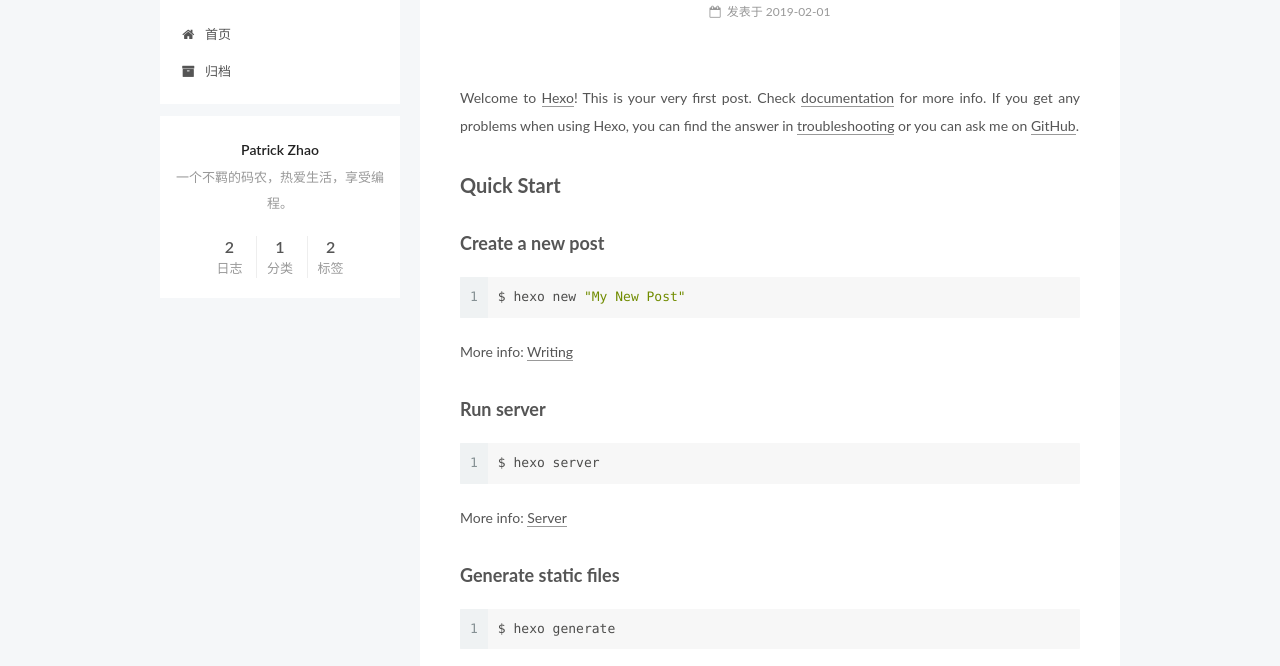
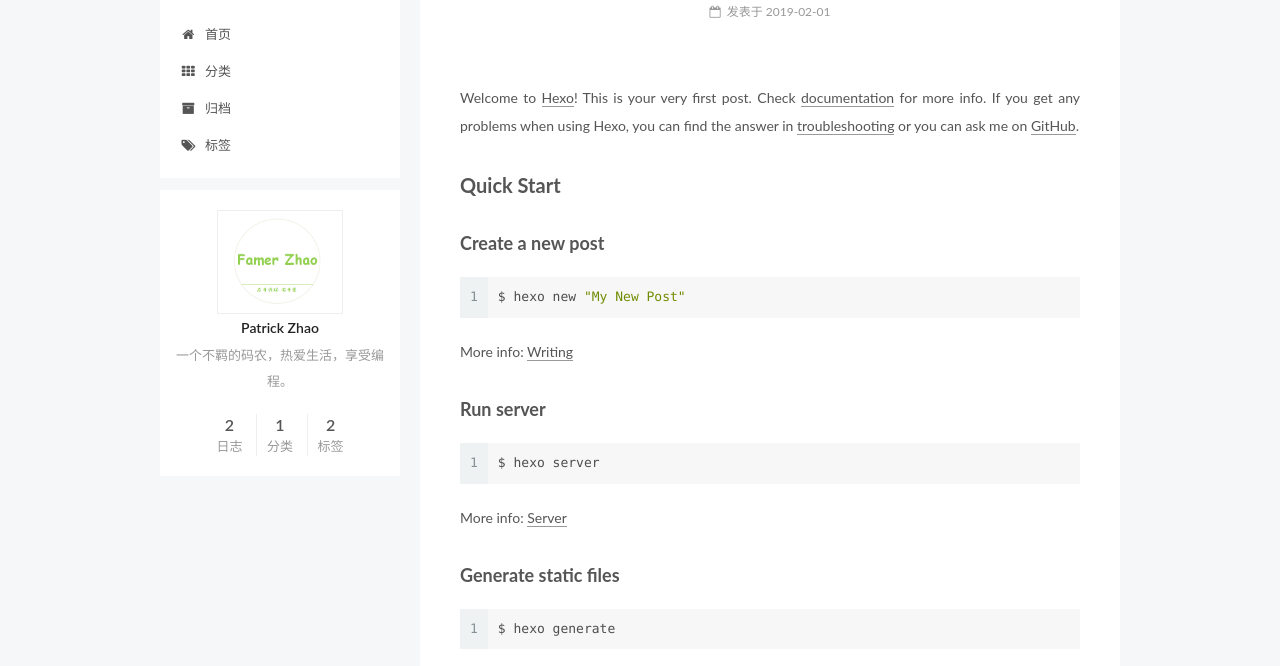
Before and after one commit to CodeFarmerZhao/CodeFarmerZhao.github.io, a plain HTML site: page index.html in a window 1280 px wide. Shown: the part 119-785 px from the top of the page. Drawn offline with Linux system fonts and the light colour scheme.

Commit message:
Site updated: 2019-02-02 12:21:36

```diff
--- a/css/main.css
+++ b/css/main.css
@@ -1823,7 +1823,7 @@ pre .javascript .function {
   width: 4px;
   height: 4px;
   border-radius: 50%;
-  background: #4b0377;
+  background: #79f979;
 }
 .links-of-blogroll {
   font-size: 13px;
--- a/index.html
+++ b/index.html
@@ -190,12 +190,32 @@
         </li>
 
 
+        <li class="menu-item menu-item-categories">
+          <a href="/categories/" rel="section">
+
+              <i class="menu-item-icon fa fa-fw fa-th"></i> <br>
+
+            分类
+          </a>
+        </li>
+
+
         <li class="menu-item menu-item-archives">
           <a href="/archives/" rel="section">
 
               <i class="menu-item-icon fa fa-fw fa-archive"></i> <br>
 
             归档
+          </a>
+        </li>
+
+
+        <li class="menu-item menu-item-tags">
+          <a href="/tags/" rel="section">
+
+              <i class="menu-item-icon fa fa-fw fa-tags"></i> <br>
+
+            标签
           </a>
         </li>
 
@@ -237,7 +257,7 @@
     <span hidden itemprop="author" itemscope="" itemtype="http://schema.org/Person">
       <meta itemprop="name" content="Patrick Zhao">
       <meta itemprop="description" content="">
-      <meta itemprop="image" content="/images/avatar.gif">
+      <meta itemprop="image" content="/images/avatar.png">
     </span>
 
     <span hidden itemprop="publisher" itemscope="" itemtype="http://schema.org/Organization">
@@ -365,7 +385,7 @@
     <span hidden itemprop="author" itemscope="" itemtype="http://schema.org/Person">
       <meta itemprop="name" content="Patrick Zhao">
       <meta itemprop="description" content="">
-      <meta itemprop="image" content="/images/avatar.gif">
+      <meta itemprop="image" content="/images/avatar.png">
     </span>
 
     <span hidden itemprop="publisher" itemscope="" itemtype="http://schema.org/Organization">
@@ -561,6 +581,8 @@
       <section class="site-overview-wrap sidebar-panel sidebar-panel-active">
         <div class="site-overview">
           <div class="site-author motion-element" itemprop="author" itemscope="" itemtype="http://schema.org/Person">
+
+              <img class="site-author-image" itemprop="image" src="/images/avatar.png" alt="Patrick Zhao">
 
               <p class="site-author-name" itemprop="name">Patrick Zhao</p>
               <p class="site-description motion-element" itemprop="description">一个不羁的码农，热爱生活，享受编程。</p>
```
Also changed, not shown: 2019/02/01/hello-world/index.html (+23 -1 lines), 2019/02/01/html网页和网页结构/index.html (+23 -1 lines), archives/2019/02/index.html (+22 -0 lines), archives/2019/index.html (+22 -0 lines), archives/index.html (+22 -0 lines), categories/Testing/index.html (+22 -0 lines), tags/Another-Tag/index.html (+22 -0 lines), tags/Testing/index.html (+22 -0 lines), images/avatar.png (added).
